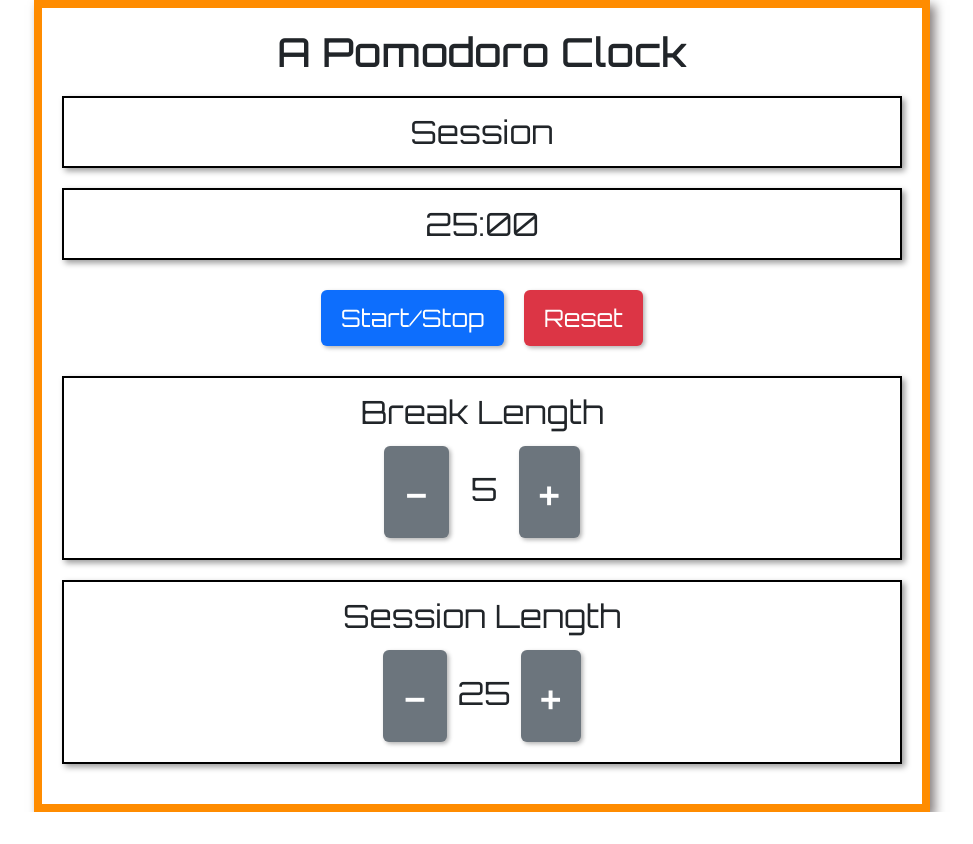
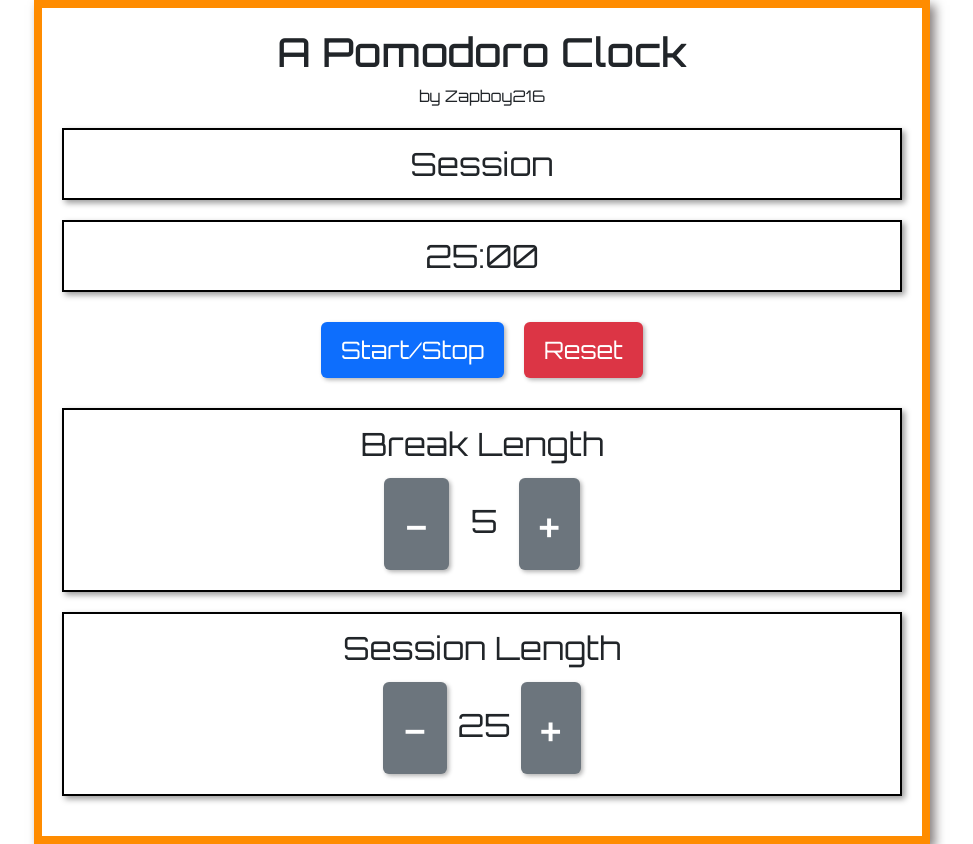
Before and after one commit to Max-OSSoftware/react-pomodoro-clock, a React (Create React App) app: page / in a window 1280 px wide. Shown: the whole page, without its empty margins (158-1131 px from the left). Before the commit the page ends 812 px from the top, so only its background shows below. Built offline with nearby package versions, Linux system fonts and the light colour scheme.

Commit message:
fix index links

```diff
--- a/src/PomodoroClock.js
+++ b/src/PomodoroClock.js
@@ -104,6 +104,8 @@ class PomodoroClock extends React.Component {
         return (
             <div className="container text-center">
                 <h1>A Pomodoro Clock</h1>
+                <p>by Zapboy216</p>
+
                 <div id="timer-label">{this.state.timerLabel}</div>
                 <div id="time-left">{this.formatTime(this.state.timeLeft)}</div>
                 <button id="start_stop" className="btn btn-primary" onClick={this.toggleTimer}>
```
